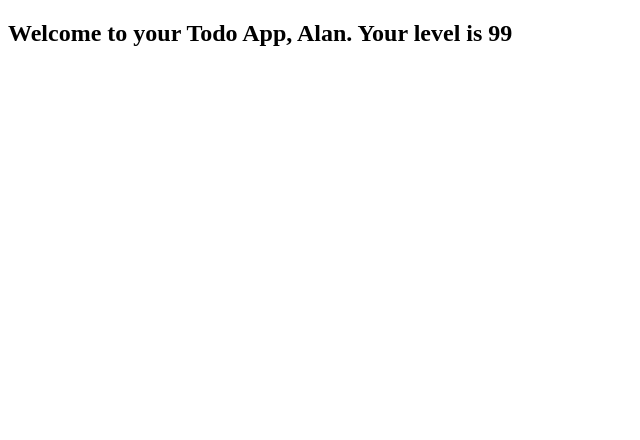
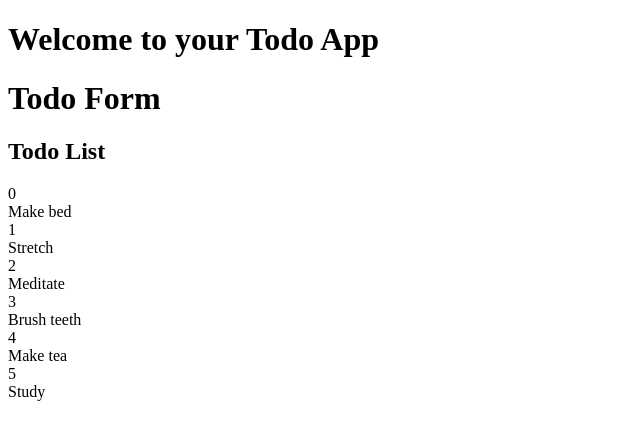
Before and after one commit to bloominstituteoftechnology/web-module-project-class-components, a React (Create React App) app: page / in a window 1280 px wide. Shown: the top 440 px of the page, without its empty margins (0-640 px from the left). Built offline with nearby package versions, Linux system fonts and the light colour scheme; the HTML template or start-up script is replaced by a standard one.

Commit message:
TodoForm, TodoList, and Todo components linked and rendering data from App.js

```diff
--- a/src/App.js
+++ b/src/App.js
@@ -1,11 +1,46 @@
 import React from 'react';
+import TodoForm from './components/TodoForm';
+import TodoList from './components/TodoList';
+
+const todoItems = [
+  {
+    id:0,
+    name:"Make bed",
+    completed: false
+  },
+  {
+    id:1,
+    name:"Stretch",
+    completed: false
+  },
+  {
+    id:2,
+    name:"Meditate",
+    completed: false
+  },
+  {
+    id:3,
+    name:"Brush teeth",
+    completed: false
+  },
+  {
+    id:4,
+    name:"Make tea",
+    completed: false
+  },
+  {
+    id:5,
+    name:"Study",
+    completed: false
+  },
+
+]
 
 class App extends React.Component {
   constructor(){
     super();
     this.state = {
-      name: "Alan",
-      age: 99
+      todoItems: todoItems
     }
   }
   // you will need a place to store your state in this component.
@@ -14,7 +49,11 @@ class App extends React.Component {
   render() {
     return (
       <div>
-        <h2>Welcome to your Todo App, {this.state.name}. Your level is {this.state.age}</h2>
+        <div className="header">
+          <h1>Welcome to your Todo App</h1>
+          <TodoForm />
+        </div>
+        <TodoList todoItems={this.state.todoItems} />
       </div>
     );
   }
--- a/src/components/Todo.js
+++ b/src/components/Todo.js
@@ -0,0 +1,13 @@
+import React from 'react';
+
+const Todo = (props) => {
+    console.log(props);
+    return(
+        <div>
+            {props.id} <br/>
+            {props.name}
+        </div>
+    )
+}
+
+export default Todo;
--- a/src/components/TodoForm.js
+++ b/src/components/TodoForm.js
@@ -1,11 +1,22 @@
 import React from 'react';
 
-class TodoForm extends React.Component () {
+class TodoForm extends React.Component {
+    constructor(){
+        super();
+        this.state = {
+            input: ""
+        }
+    }
+
     render() {
         return(
-            <div>
-                <h1>Todo Form</h1>
+            <div className="TodoForm">
+                <header>
+                    <h1>Todo Form</h1>
+                </header>
             </div>
         )
     }
 }
+
+export default TodoForm;
--- a/src/components/TodoList.js
+++ b/src/components/TodoList.js
@@ -1,2 +1,21 @@
-// your components will all go in this `component` directory.
-// feel free to change this component.js into TodoList.js
+import React from 'react';
+import Todo from './Todo';
+
+const TodoList = (props) => {
+    const { todoItems } = props;
+    // console.log(props);
+    return (
+        <div>
+            <h2>Todo List</h2>
+            {
+                todoItems.map(item => {
+                    return (
+                       <Todo key={item.id} id={item.id} name={item.name} completed={item.completed} />
+                    )
+                })
+            }
+        </div>
+    )
+}
+
+export default TodoList;
```
